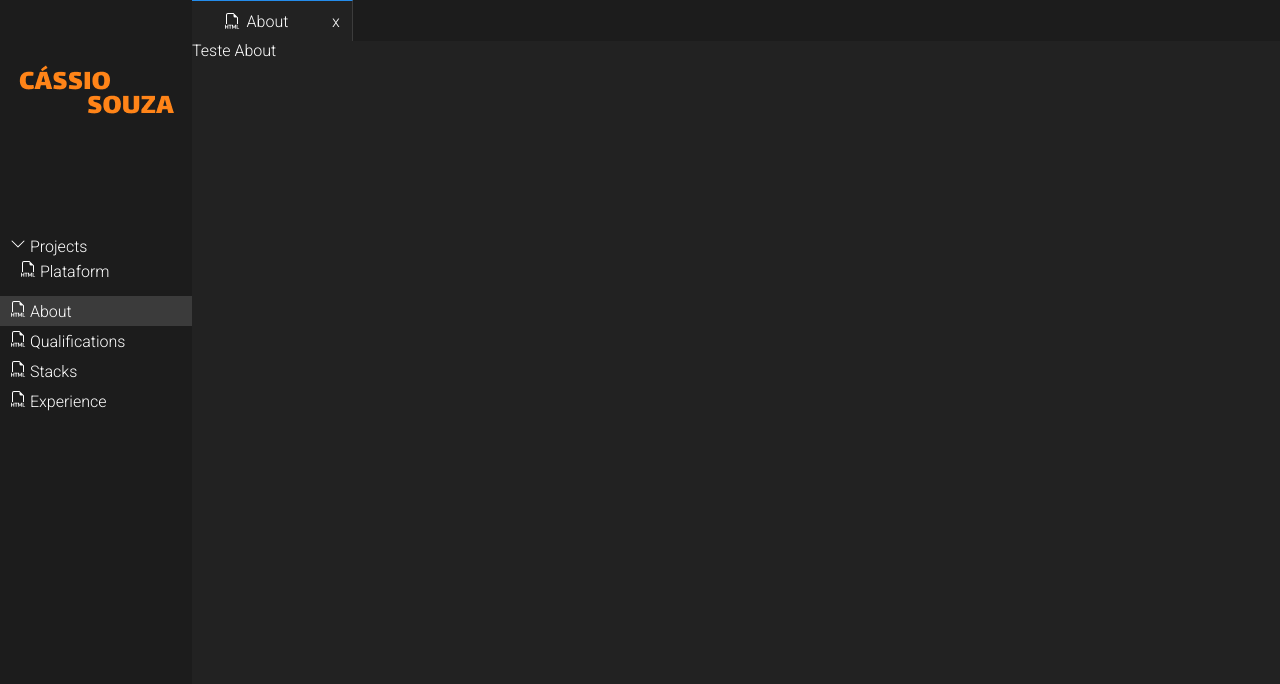
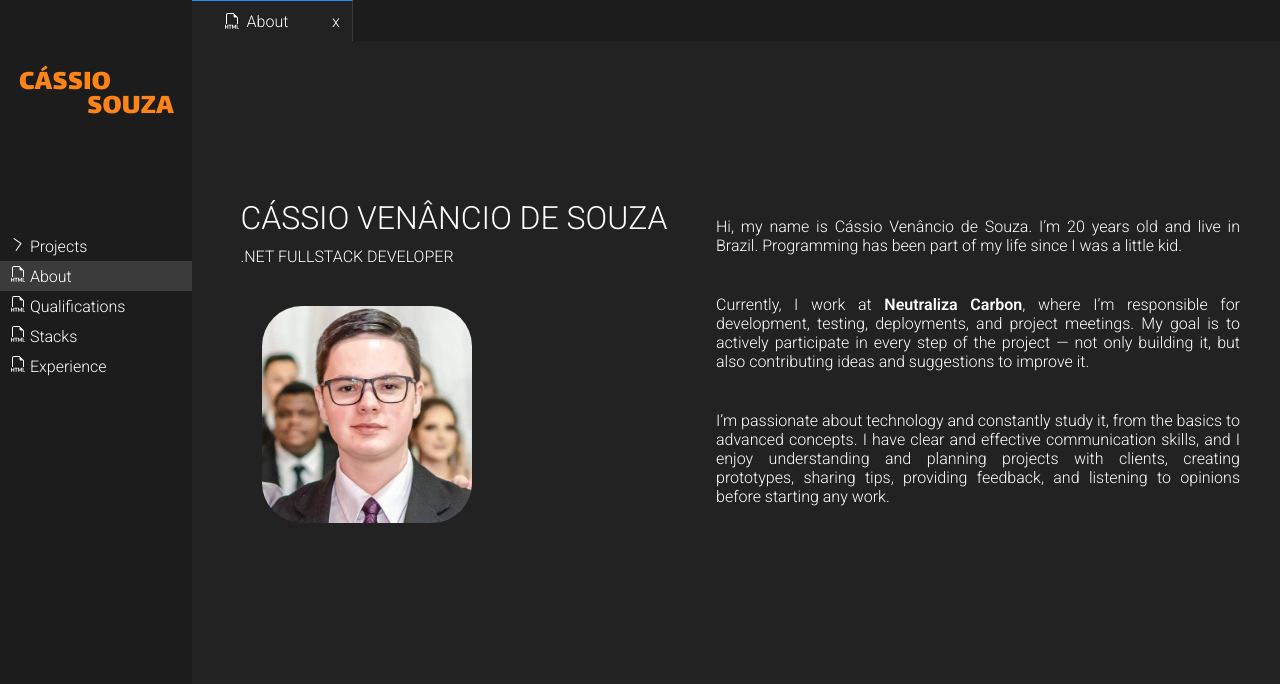
Before and after one commit to CassioVSouza/Portfolio, a plain HTML site: page index.html in a window 1280 px wide. Drawn offline with Linux system fonts and the light colour scheme.

Commit message:
about page basics

```diff
--- a/css/About.css
+++ b/css/About.css
@@ -0,0 +1,53 @@
+a{
+    text-decoration: none;
+    color: inherit;
+}
+
+.bold{
+    font-weight: 600;
+}
+
+.ContainerAbout{
+    display: flex;
+    min-height: 80vh;
+}
+
+.ContainerAbout > div{
+    width: 50%;
+    display: flex;
+    flex-direction: column;
+    justify-content: center;
+    align-items: center;
+}
+
+.ContainerAbout__LeftSide__NameAndJob{
+    display: flex;
+    flex-direction: column;
+    gap: 10px;
+}
+
+.ContainerAbout__LeftSide{
+    gap: 40px;
+}
+
+.ContainerAbout__RightSide{
+    gap: 40px;
+    text-align: justify;
+    margin-right: 40px;
+}
+
+.Name{
+    font-size: 2rem;
+}
+
+.ContainerAbout__LeftSide__Picture{
+    display: flex;
+    justify-content: left;
+    align-items: center;
+}
+
+.ContainerAbout__LeftSide__Picture > img{
+    width: 40%;
+    border-radius: 40px;
+    margin-left: 70px;
+}
--- a/css/General.css
+++ b/css/General.css
@@ -48,9 +48,9 @@
 }
 
 .DropDown__Options > .Page__LeftMenu__Options{
-    padding-left: 10px;
+    padding-left: 20px;
     padding-top: 5px;
-
+    padding-bottom: 5px;
 }
 
 .HoverOptionsLeftMenu:hover{
@@ -105,6 +105,28 @@
     padding-left: 3px;;
 }
 
+.ProjectsDropDown{
+    padding-top: 5px;
+    padding-bottom: 5px;
+    padding-left: 10px;
+}
+
+.ProjectsDropDown:hover{
+    cursor: pointer;
+    background-color: #464646;
+}
+
+.DropDown{
+    display: flex;
+    flex-direction: column;
+    gap: 3px;
+    margin: 0;
+}
+
+.rotate{
+    transform: rotate(260deg);
+}
+
 .exit:hover{
     background-color: rgba(107, 107, 107, 0.404);
 }
--- a/index.html
+++ b/index.html
@@ -17,13 +17,15 @@
                 </div>
 
                 <div class="Page__LeftMenu__Options">
-                    <div class="Page__LeftMenu__Options DropDown">
-                        <svg xmlns="http://www.w3.org/2000/svg" width="16" height="16" fill="currentColor" class="bi bi-chevron-down" viewBox="0 0 16 16">
-                            <path fill-rule="evenodd" d="M1.646 4.646a.5.5 0 0 1 .708 0L8 10.293l5.646-5.647a.5.5 0 0 1 .708.708l-6 6a.5.5 0 0 1-.708 0l-6-6a.5.5 0 0 1 0-.708"/>
-                        </svg>
-                        <span>Projects</span>
-                        <div class="DropDown__Options">
-                            <div class="Page__LeftMenu__Options HoverOptionsLeftMenu">
+                    <div class="DropDown">
+                        <div class="ProjectsDropDown" onclick="ToggleMenuDropDown()">
+                            <svg xmlns="http://www.w3.org/2000/svg" width="16" height="16" fill="currentColor" class="bi bi-chevron-down rotate svgRotation" viewBox="0 0 16 16">
+                                <path fill-rule="evenodd" d="M1.646 4.646a.5.5 0 0 1 .708 0L8 10.293l5.646-5.647a.5.5 0 0 1 .708.708l-6 6a.5.5 0 0 1-.708 0l-6-6a.5.5 0 0 1 0-.708"/>
+                            </svg>
+                            <span>Projects</span>
+                        </div>
+                        <div class="DropDown__Options" style="display: none;">
+                            <div class="Page__LeftMenu__Options HoverOptionsLeftMenu PlataformMenu" onclick="CreateTab('Plataform')">
                                 <svg xmlns="http://www.w3.org/2000/svg" width="16" height="16" fill="currentColor" class="bi bi-filetype-html" viewBox="0 0 16 16">
                                     <path fill-rule="evenodd" d="M14 4.5V11h-1V4.5h-2A1.5 1.5 0 0 1 9.5 3V1H4a1 1 0 0 0-1 1v9H2V2a2 2 0 0 1 2-2h5.5zm-9.736 7.35v3.999h-.791v-1.714H1.79v1.714H1V11.85h.791v1.626h1.682V11.85h.79Zm2.251.662v3.337h-.794v-3.337H4.588v-.662h3.064v.662zm2.176 3.337v-2.66h.038l.952 2.159h.516l.946-2.16h.038v2.661h.715V11.85h-.8l-1.14 2.596H9.93L8.79 11.85h-.805v3.999zm4.71-.674h1.696v.674H12.61V11.85h.79v3.325Z"/>
                                 </svg>
@@ -73,7 +75,28 @@
                 </div>
                 <div class="Page__Content__Texts">
                     <div class="Page__Content__Texts__About AboutPage">
-                        Teste About
+                        <div class="ContainerAbout">
+                            <div class="ContainerAbout__LeftSide">
+                                <div class="ContainerAbout__LeftSide__NameAndJob">
+                                    <span class="Name">CÁSSIO VENÂNCIO DE SOUZA</span>
+                                    <span>.NET FULLSTACK DEVELOPER</span>
+                                </div>
+                                <div class="ContainerAbout__LeftSide__Picture">
+                                    <img src="img/perfil.jpg">
+                                </div>
+                            </div>
+                            <div class="ContainerAbout__RightSide">
+                                <div class="ContainerAbout__RightSide__Text">
+                                    <span>Hi, my name is Cássio Venâncio de Souza. I’m 20 years old and live in Brazil. Programming has been part of my life since I was a little kid.</span>
+                                </div>
+                                <div class="ContainerAbout__RightSide__Text">
+                                    <span>Currently, I work at <a href="https://neutralizacarbon.com.br/" target="_blank"><strong class="bold">Neutraliza Carbon</strong></a>, where I’m responsible for development, testing, deployments, and project meetings. My goal is to actively participate in every step of the project — not only building it, but also contributing ideas and suggestions to improve it.</span>
+                                </div>
+                                <div class="ContainerAbout__RightSide__Text">
+                                    <span>I’m passionate about technology and constantly study it, from the basics to advanced concepts. I have clear and effective communication skills, and I enjoy understanding and planning projects with clients, creating prototypes, sharing tips, providing feedback, and listening to opinions before starting any work.</span>
+                                </div>
+                            </div>
+                        </div>
                     </div>
                     <div class="Page__Content__Texts__About QualificationsPage" style="display: none;">
                         Teste Quali
@@ -84,6 +107,9 @@
                     <div class="Page__Content__Texts__About ExperiencePage" style="display: none;">
                         Teste Expe
                     </div>
+                    <div class="Page__Content__Texts__About PlataformPage" style="display: none;">
+                        Teste Plataform
+                    </div>
                 </div>
             </div>
         </div>
--- a/js/general.js
+++ b/js/general.js
@@ -1,5 +1,5 @@
-let pagesList = ['.AboutPage', '.QualificationsPage', '.StacksPage', '.ExperiencePage'];
-let menusList = ['.AboutMenu', '.QualificationsMenu', '.StacksMenu', '.ExperienceMenu'];
+let pagesList = ['.AboutPage', '.QualificationsPage', '.StacksPage', '.ExperiencePage', '.PlataformPage'];
+let menusList = ['.AboutMenu', '.QualificationsMenu', '.StacksMenu', '.ExperienceMenu', '.PlataformMenu'];
 let tabs = ['.About'];
 let activeTab = '';
 
@@ -55,6 +55,18 @@ function DeactivateAllMenus(){
     menusList.forEach(element => {
         document.querySelector(element).classList.remove('ActiveMenu');
     });
+    return;
+}
+
+function ToggleMenuDropDown(){
+    if(document.querySelector('.DropDown__Options').style.display != 'none'){
+        document.querySelector('.DropDown__Options').style.display = 'none';
+        document.querySelector('.svgRotation').classList.add('rotate');
+    }else{
+        document.querySelector('.DropDown__Options').style.display = 'block';
+        document.querySelector('.svgRotation').classList.remove('rotate');
+    }
+
     return;
 }
 
```
Also changed, not shown: img/perfil.jpg (added).
